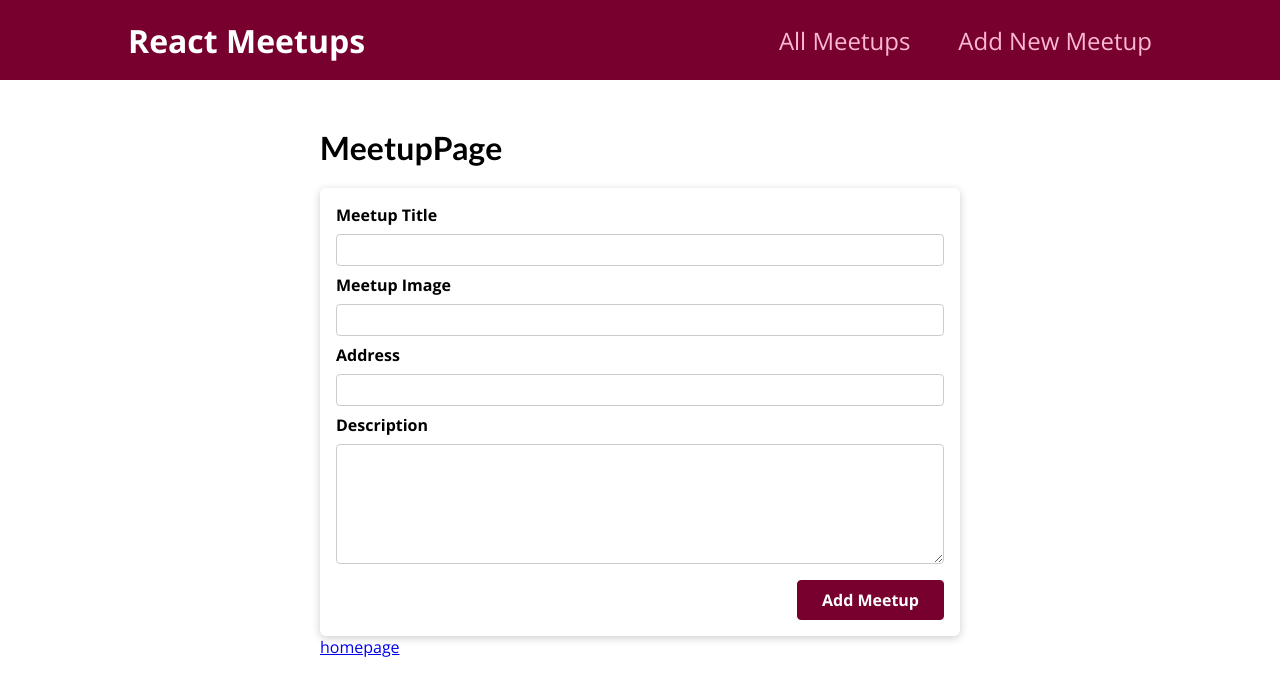
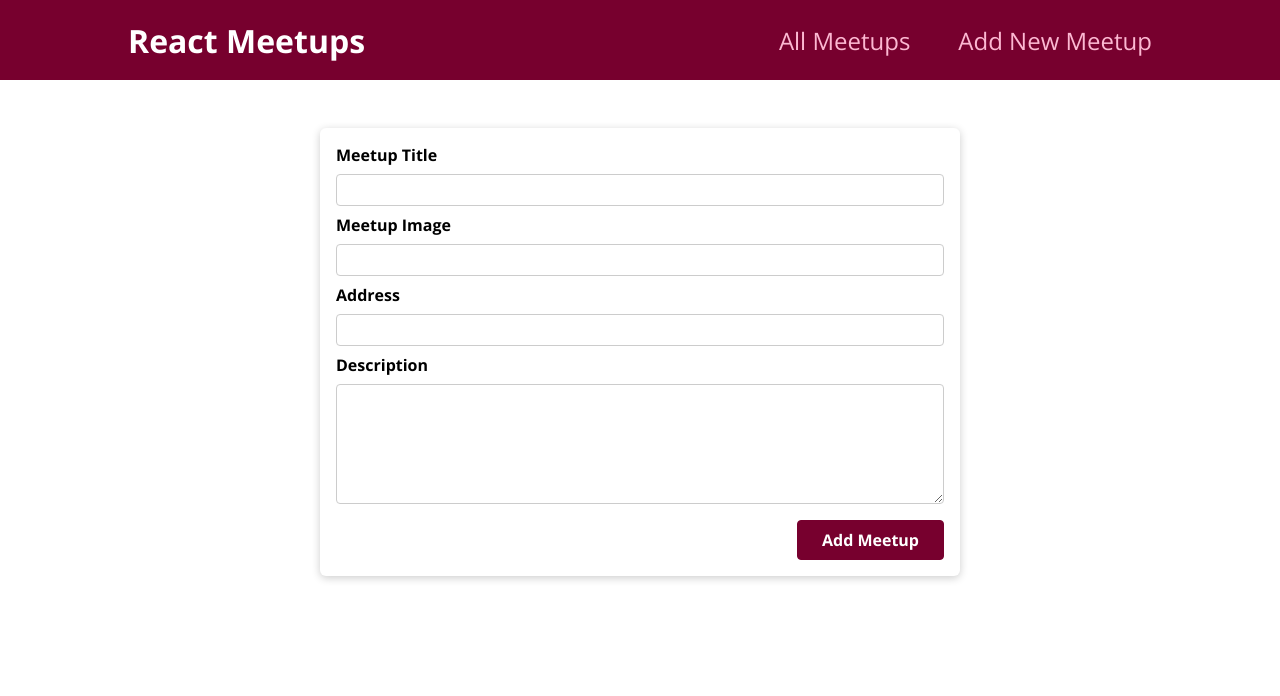
Before and after one commit to Mashawabupr/nextJS-app-meetup, a Next.js app: page /meetup in a window 1280 px wide. Shown: the top 696 px of the page. Built offline with nearby package versions, Linux system fonts and the light colour scheme.

Commit message:
ADDED "HEAD" METADATA

```diff
--- a/pages/meetup/index.js
+++ b/pages/meetup/index.js
@@ -1,4 +1,5 @@
-import Link from "next/link";
+import Head from "next/head";
+import { Fragment } from "react";
 import NewMeetupForm from "../../components/meetups/NewMeetupForm";
 let MeetupPage = () => {
   async function handleMeetUpForm(data) {
@@ -9,11 +10,13 @@ let MeetupPage = () => {
     });
   }
   return (
-    <div>
-      <h1>MeetupPage</h1>
+    <Fragment>
+      <Head>
+        <title>Add a new meetup</title>
+        <meta name="description" content="Form for adding a new meetup" />
+      </Head>
       <NewMeetupForm onAddMeetup={handleMeetUpForm} />
-      <Link href="/">homepage</Link>
-    </div>
+    </Fragment>
   );
 };
 export default MeetupPage;
```
Also changed, not shown: pages/index.js (+8 -6 lines), pages/meetup/[meetupId].js (+8 -2 lines), 1 other file (tests, documents, lock files or other folders).
